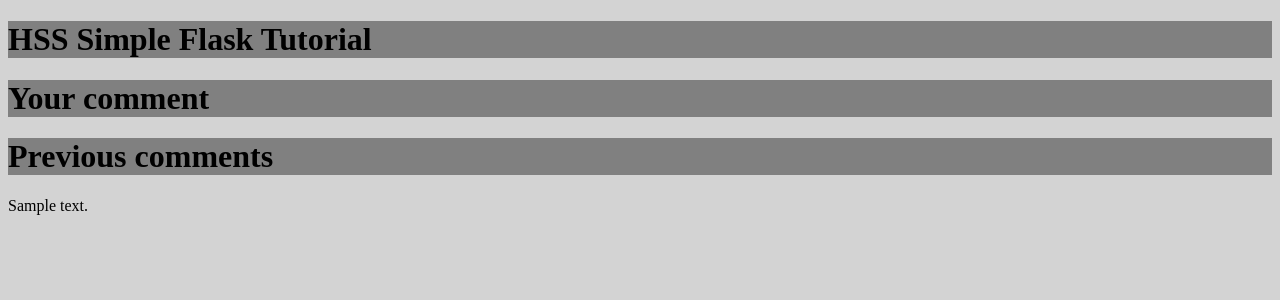
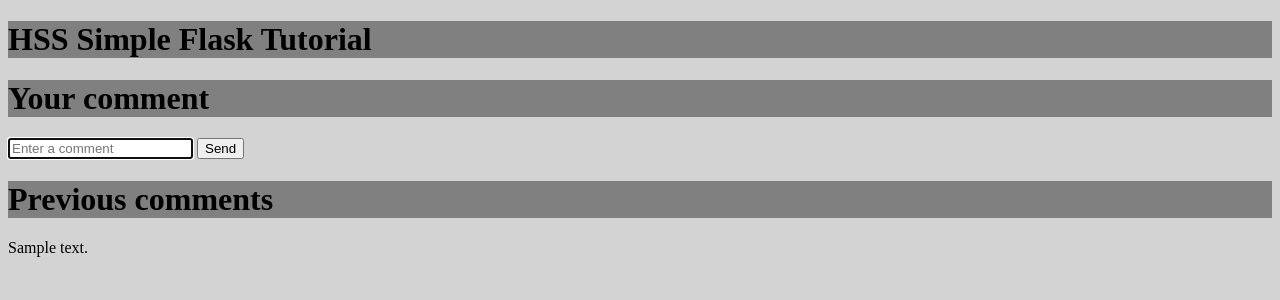
Before and after one commit to ChristopherHuck/flaskTutorial, a Flask app: template templates/comments.html in a window 1280 px wide. Shown: the part 113-413 px from the top of the page. Run offline with Flask 2, Linux system fonts and the light colour scheme; the template is opened without the code that fills it: most values are stand-ins (such as "Sample title", 1, 10 or a date in 2020).

Commit message:
Update readfile

```diff
--- a/main.py
+++ b/main.py
@@ -1,4 +1,4 @@
-from flask import Flask, render_template
+from flask import Flask, render_template, request, redirect
 
 app = Flask(__name__)
 
@@ -10,5 +10,28 @@
 
 @app.route('/comments')
 def comments():
-    return render_template('comments.html', comments=['Erster Kommentar', 'Test', 'test2'])
+
+    try:
+        f = open('comments.txt', 'r')
+        all_comments = f.readlines()
+        f.close()
+    except:
+        f = open('comments.txt', 'x')
+        f.close
+
+
+    return render_template('comments.html', comments=all_comments)
+
+
+@app.route('/comments', methods=['POST'])
+def post_comment():
+    form_input = request.form.get('comment')
+
+    f = open('comments.txt', 'a')
+    f.writelines(form_input + "\n")
+    f.close()
+
+    return redirect('/comments')
+
+
 app.run(debug=True, port=9876)
--- a/templates/comments.html
+++ b/templates/comments.html
@@ -2,8 +2,12 @@
 
 {% block content %}
 <h1>Your comment</h1>
+<form method="post" action="/comments">
+    <input name="comment" type="text" placeholder="Enter a comment" autofocus="true">
+    <button type="submit">Send</button>
+</form>
+<h1>Previous comments</h1>
 
-<h1>Previous comments</h1>
 <div>
     {% for comment in comments %}
 
```
